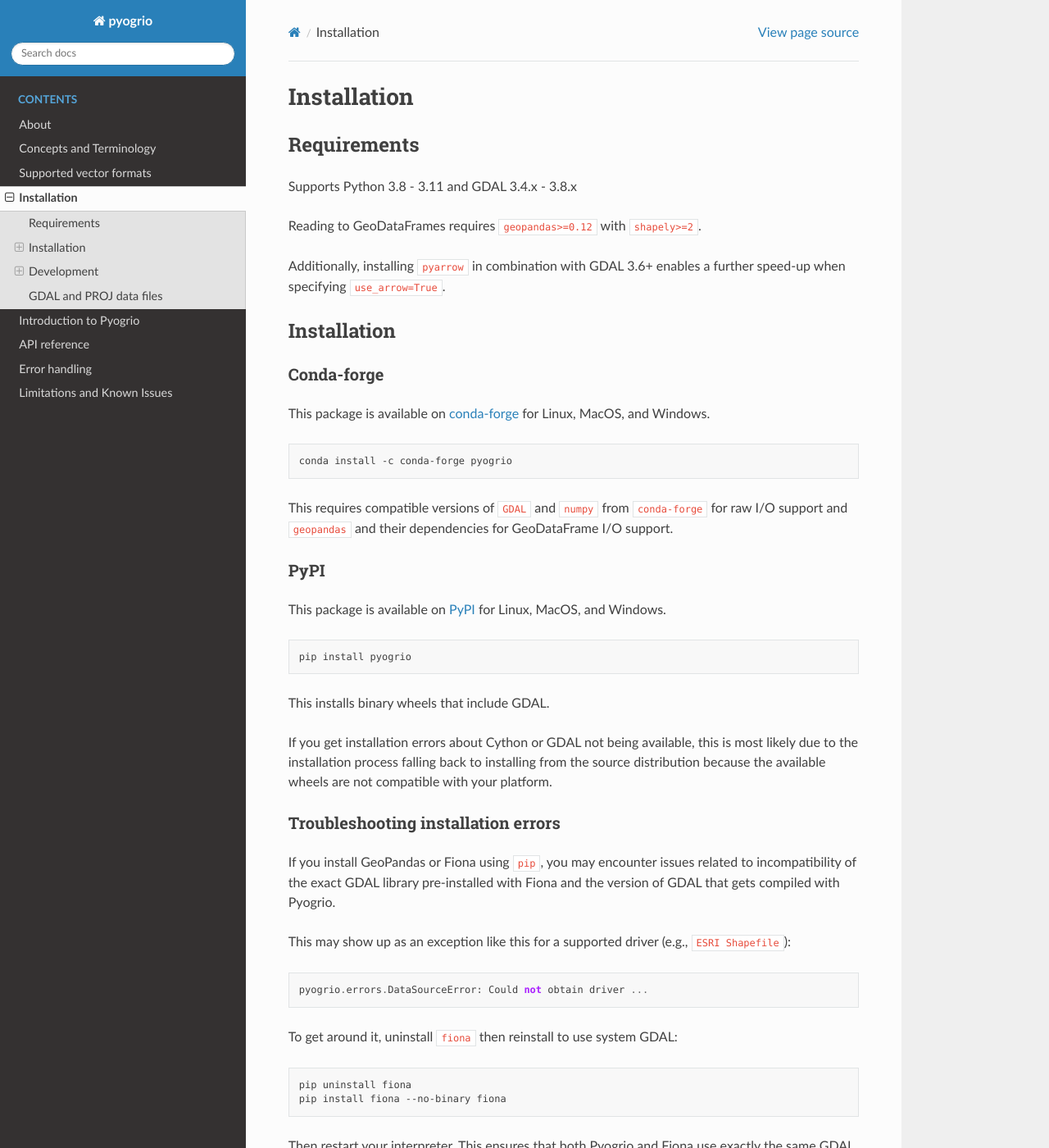
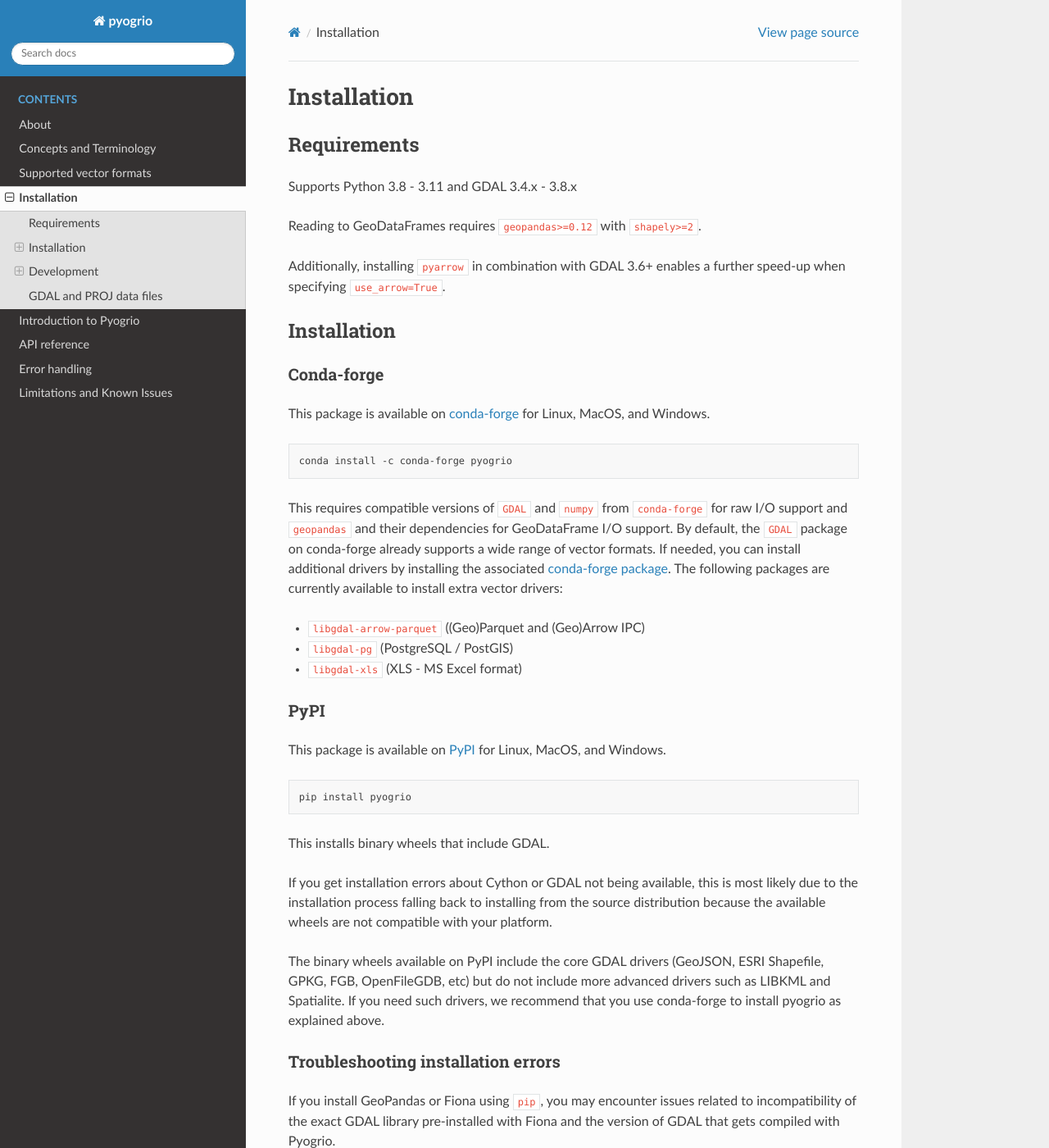
Before and after one commit to geopandas/pyogrio, a Sphinx documentation site: the page built from docs/source/install.md, in a window 1280 px wide and 1400 px high. Shown: the whole window at 82% size. Built offline with Sphinx 7.4.7 and the Read the Docs theme 2.0.0, drawn with Linux system fonts in a browser that asks for light colours.

Commit message:
DOC: Add install note re: advanced drivers on conda-forge (#474)

```diff
--- a/docs/source/install.md
+++ b/docs/source/install.md
@@ -22,7 +22,15 @@
 
 This requires compatible versions of `GDAL` and `numpy` from `conda-forge` for
 raw I/O support and `geopandas` and their dependencies for GeoDataFrame
-I/O support.
+I/O support. By default, the `GDAL` package on conda-forge already supports a
+wide range of vector formats. If needed, you can install additional drivers by
+installing the associated
+[conda-forge package](https://gdal.org/en/latest/download.html#conda). The
+following packages are currently available to install extra vector drivers:
+
+-   `libgdal-arrow-parquet` ((Geo)Parquet and (Geo)Arrow IPC)
+-   `libgdal-pg` (PostgreSQL / PostGIS)
+-   `libgdal-xls` (XLS - MS Excel format)
 
 ### PyPI
 
@@ -39,6 +47,11 @@
 most likely due to the installation process falling back to installing from the
 source distribution because the available wheels are not compatible with your
 platform.
+
+The binary wheels available on PyPI include the core GDAL drivers (GeoJSON,
+ESRI Shapefile, GPKG, FGB, OpenFileGDB, etc) but do not include more advanced
+drivers such as LIBKML and Spatialite. If you need such drivers, we recommend
+that you use conda-forge to install pyogrio as explained above.
 
 ### Troubleshooting installation errors
 
```
